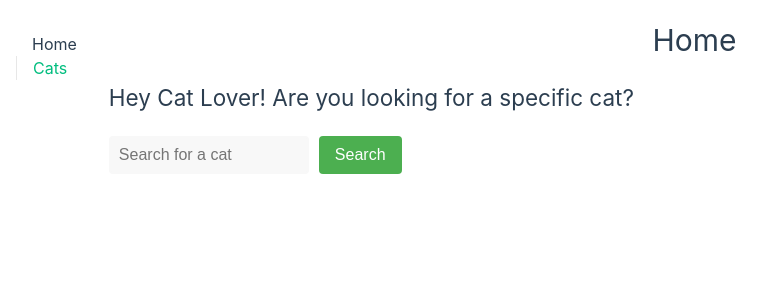
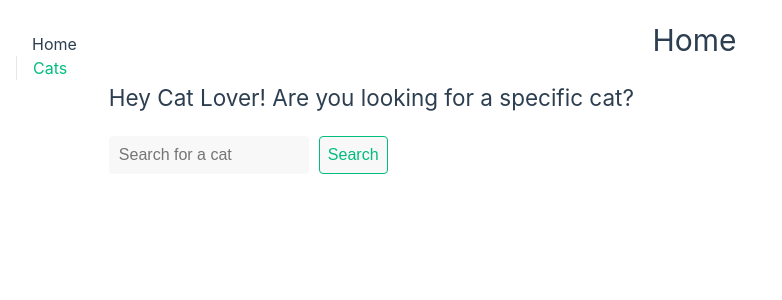
Before and after one commit to putraamir/CatsVue, a Vue app: page / in a window 1280 px wide. Shown: the top 300 px of the page, without its empty margins (0-782 px from the left). Built offline with nearby package versions, Linux system fonts and the light colour scheme; the HTML template or start-up script is replaced by a standard one.

Commit message:
Changed Search button styling

```diff
--- a/src/views/HomeView.vue
+++ b/src/views/HomeView.vue
@@ -50,17 +50,19 @@ const searchCat = () => {
 }
 
 .search-button {
-  padding: 8px 16px;
-  background-color: #4CAF50;
-  color: white;
-  border: none;
-  border-radius: 4px;
+  padding: 0.5rem;
+  border-radius: 0.25rem;
+  border: 1px solid hsla(160, 100%, 37%, 1);
+  background-color: var(--color-background-soft);
+  color: hsla(160, 100%, 37%, 1);
   cursor: pointer;
   font-size: 16px;
+  transition-duration: 150ms;
 }
 
 .search-button:hover {
-  background-color: #45a049;
+  color: white;
+  background-color: hsla(160, 100%, 37%, 0.5);
 }
 
 .error {
```
